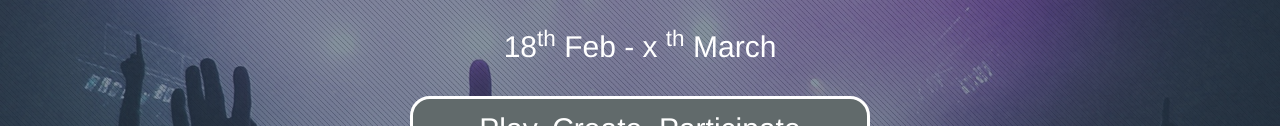
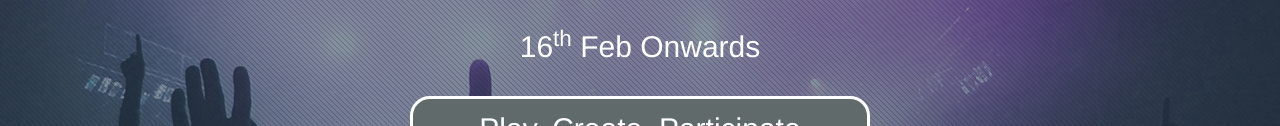
Before and after one commit to srmvdpevents/srmvdpevents.github.io, a plain HTML site: page index.html in a window 1280 px wide. Shown: the part 332-458 px from the top of the page. Drawn offline with nearby package versions, Linux system fonts and the light colour scheme.

Commit message:
v 1.3
date change

```diff
--- a/index.html
+++ b/index.html
@@ -63,7 +63,7 @@
 			<div class="container-fluid" id="header">
 				<div style="background:transparent;" class="jumbotron">
 					<h1>8<sup>th</sup> Annual Day</h1>
-					<h2>18<sup>th</sup>&nbsp;Feb - x <sup>th</sup>&nbsp;March</h2>
+					<h2>16<sup>th</sup>&nbsp;Feb Onwards</h2>
 					<h2 id="p">Play, Create, Participate</h2>
 				</div>
 			</div>
```
